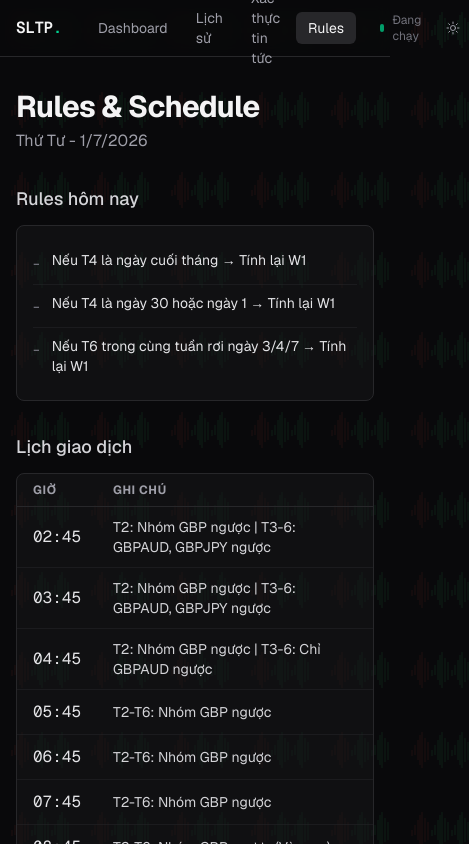
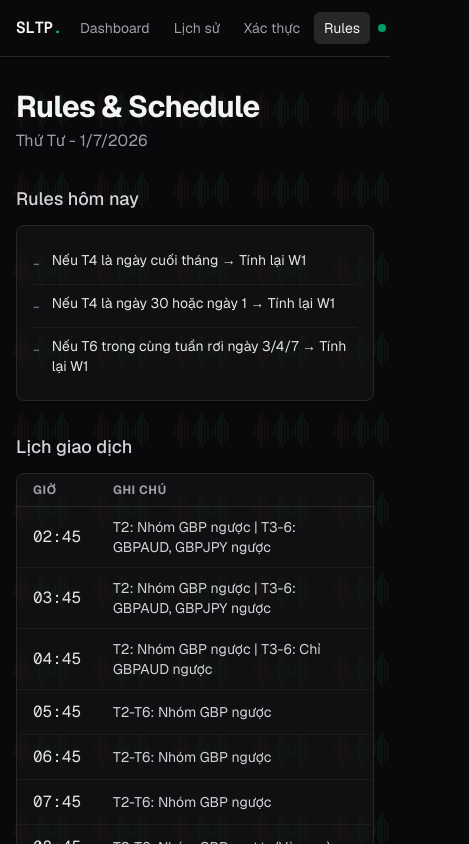
Before and after one commit to QuachGia1994/OAK-Hidden-SLTP-Manager, a Next.js app in the folder dashboard/: page /rules in a window 390 px wide. Shown: the top 844 px of the page, 469 px wide, since content can reach past the window. Built offline with nearby package versions, Linux system fonts and the light colour scheme.

Commit message:
fix: mobile responsive - short nav labels, hide status text, table scroll

```diff
--- a/dashboard/src/app/rules/page.tsx
+++ b/dashboard/src/app/rules/page.tsx
@@ -29,7 +29,7 @@ export default function RulesPage() {
 
       <div className="mb-8">
         <h2 className="text-lg font-medium text-zinc-700 dark:text-zinc-300 mb-3">Lịch giao dịch</h2>
-        <div className="border border-zinc-200 dark:border-zinc-800 rounded-lg bg-white dark:bg-zinc-900/50 overflow-hidden">
+        <div className="border border-zinc-200 dark:border-zinc-800 rounded-lg bg-white dark:bg-zinc-900/50 overflow-x-auto">
           <table className="w-full">
             <thead>
               <tr className="border-b border-zinc-200 dark:border-zinc-800">
--- a/dashboard/src/components/NavBar.tsx
+++ b/dashboard/src/components/NavBar.tsx
@@ -5,10 +5,10 @@ import { usePathname } from "next/navigation";
 import { useTheme } from "./ThemeProvider";
 
 const links = [
-  { href: "/", label: "Dashboard" },
-  { href: "/signals", label: "Lịch sử" },
-  { href: "/factcheck", label: "Xác thực tin tức" },
-  { href: "/rules", label: "Rules" },
+  { href: "/", label: "Dashboard", mobile: "Dashboard" },
+  { href: "/signals", label: "Lịch sử", mobile: "Lịch sử" },
+  { href: "/factcheck", label: "Xác thực tin tức", mobile: "Xác thực" },
+  { href: "/rules", label: "Rules", mobile: "Rules" },
 ];
 
 export function NavBar() {
@@ -17,27 +17,28 @@ export function NavBar() {
 
   return (
     <nav className="border-b border-zinc-200 dark:border-zinc-800 bg-white/80 dark:bg-zinc-950/80 backdrop-blur-sm sticky top-0 z-50">
-      <div className="max-w-6xl mx-auto px-4 h-14 flex items-center gap-6">
-        <Link href="/" className="font-mono text-base font-semibold text-zinc-900 dark:text-zinc-100 tracking-tight">
+      <div className="max-w-6xl mx-auto px-4 h-14 flex items-center gap-2 sm:gap-6 overflow-x-auto">
+        <Link href="/" className="font-mono text-base font-semibold text-zinc-900 dark:text-zinc-100 tracking-tight shrink-0">
           SLTP<span className="text-emerald-500 dark:text-emerald-400">.</span>
         </Link>
-        <div className="flex items-center gap-1">
+        <div className="flex items-center gap-1 shrink-0">
           {links.map((link) => (
             <Link
               key={link.href}
               href={link.href}
               aria-current={pathname === link.href ? "page" : undefined}
-              className={`px-3 py-1.5 text-sm rounded-md transition-colors ${
+              className={`px-2.5 sm:px-3 py-1.5 text-sm rounded-md transition-colors whitespace-nowrap ${
                 pathname === link.href
                   ? "bg-zinc-100 dark:bg-zinc-800 text-zinc-900 dark:text-zinc-100"
                   : "text-zinc-500 dark:text-zinc-400 hover:text-zinc-700 dark:hover:text-zinc-200 hover:bg-zinc-100 dark:hover:bg-zinc-800/50"
               }`}
             >
-              {link.label}
+              <span className="hidden sm:inline">{link.label}</span>
+              <span className="sm:hidden">{link.mobile}</span>
             </Link>
           ))}
         </div>
-        <div className="ml-auto flex items-center gap-3">
+        <div className="ml-auto flex items-center gap-2 sm:gap-3 shrink-0">
           <StatusDot />
           <button
             onClick={toggle}
@@ -63,9 +64,9 @@ export function NavBar() {
 
 function StatusDot() {
   return (
-    <div className="flex items-center gap-2 text-xs text-zinc-400 dark:text-zinc-500">
+    <div className="flex items-center gap-1.5 text-xs text-zinc-400 dark:text-zinc-500">
       <div className="w-2 h-2 rounded-full bg-emerald-500 animate-pulse" />
-      Đang chạy
+      <span className="hidden sm:inline">Đang chạy</span>
     </div>
   );
 }
```
